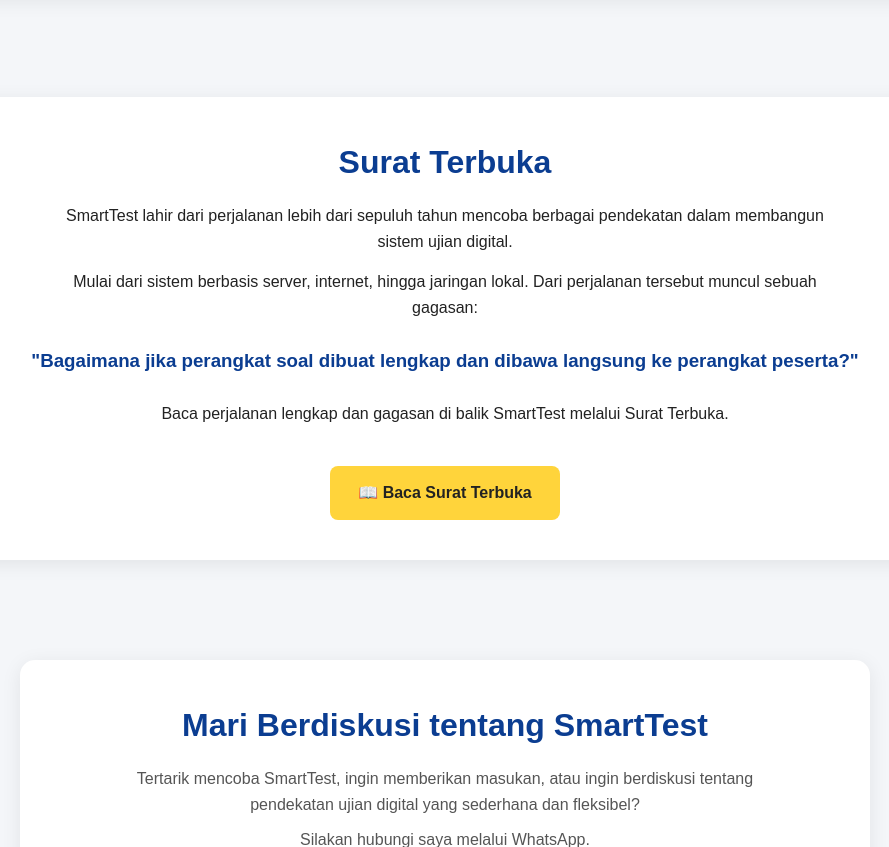
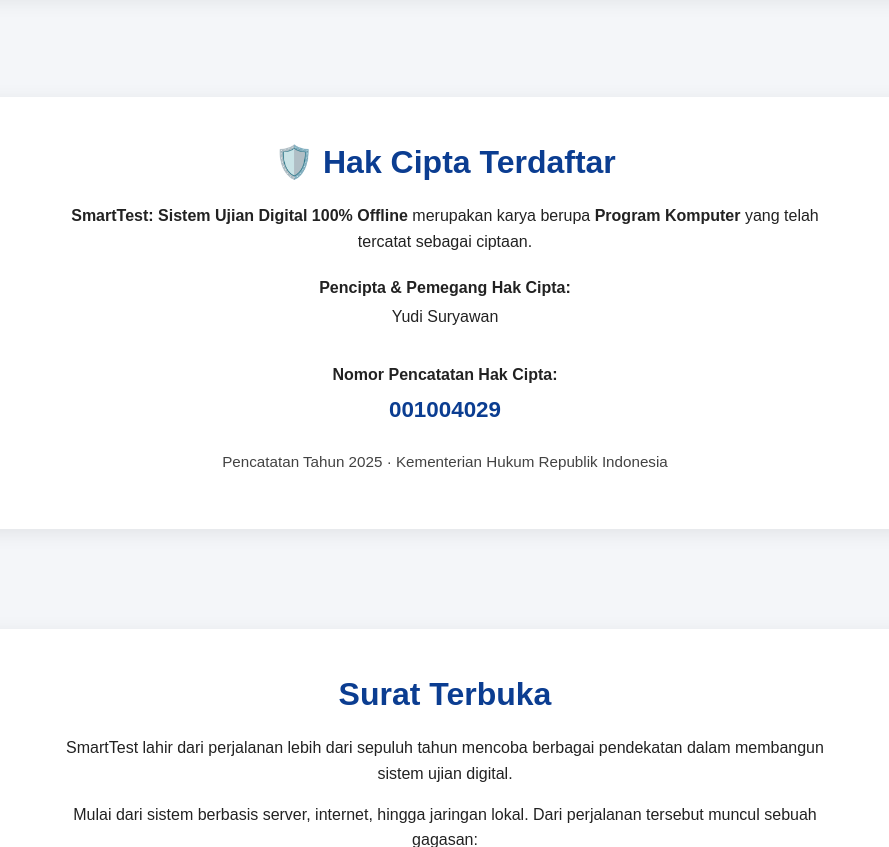
Before and after one commit to kishisoft240773/smarttest, a plain HTML site: page index.html in a window 1280 px wide. Shown: the part 3779-4626 px from the top of the page, without its empty margins (195-1084 px from the left). Drawn offline with Linux system fonts and the light colour scheme.

Commit message:
Update index.html

```diff
--- a/index.html
+++ b/index.html
@@ -828,6 +828,37 @@
 </div>
 
 
+
+
+<!-- HAK CIPTA -->
+<div class="container">
+
+<div class="letter" style="text-align:center;">
+
+<h2 class="section-title">
+🛡️ Hak Cipta Terdaftar
+</h2>
+
+<p>
+<strong>SmartTest: Sistem Ujian Digital 100% Offline</strong>
+merupakan karya berupa <strong>Program Komputer</strong> yang telah tercatat sebagai ciptaan.
+</p>
+
+<p style="margin-top:20px;line-height:1.8;">
+<strong>Pencipta &amp; Pemegang Hak Cipta:</strong><br>
+Yudi Suryawan<br><br>
+<strong>Nomor Pencatatan Hak Cipta:</strong><br>
+<span style="font-size:1.4em;color:#0b3d91;font-weight:bold;">001004029</span>
+</p>
+
+<p style="margin-top:20px;font-size:0.95em;opacity:0.85;">
+Pencatatan Tahun 2025 · Kementerian Hukum Republik Indonesia
+</p>
+
+</div>
+
+</div>
+
 <!-- SURAT TERBUKA -->
 
 <div class="container">
```
